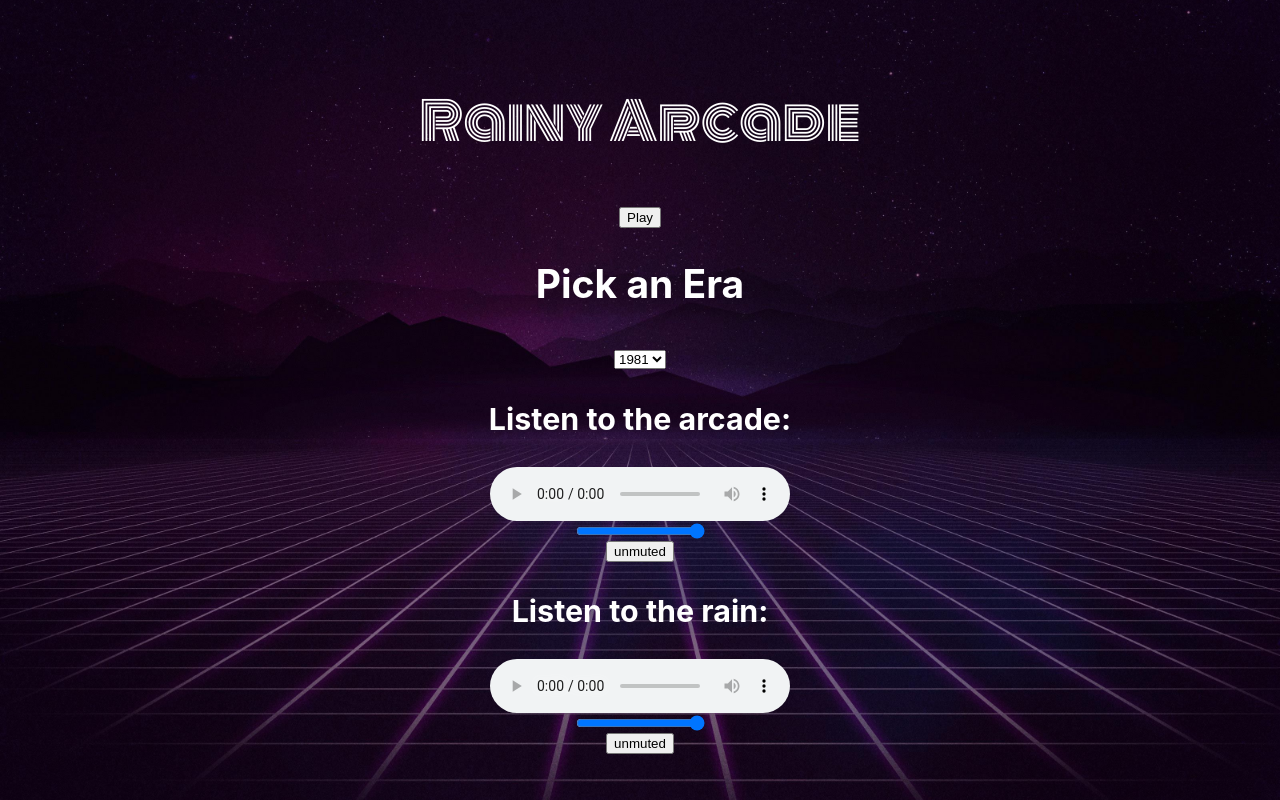
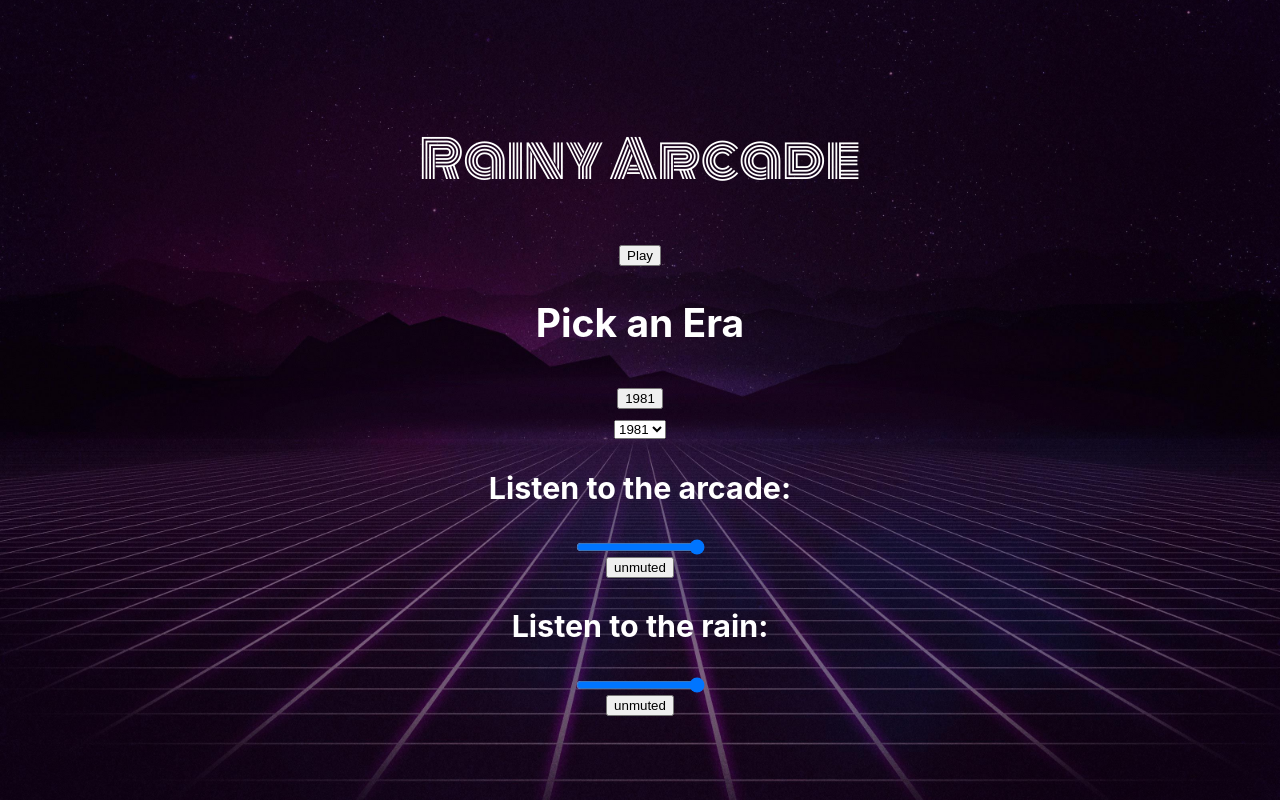
Before and after one commit to aapljack/rainy-arcade, a React (Create React App) app: page / in a window 1280 px wide. Built offline with nearby package versions, Linux system fonts and the light colour scheme.

Commit message:
WIP. Got the audio playing via the button on the arcadeAudio component. WIP on dropdown menu.

```diff
--- a/src/components/arcadeAudio.jsx
+++ b/src/components/arcadeAudio.jsx
@@ -1,6 +1,6 @@
 import React, { useState } from 'react';
 import AudioPlayer from './audioPlayer';
-// import DropdownMenu from './dropdownMenu';
+import DropdownMenu from './dropdownMenu';
 import arcade81 from '../audio/arcade.mp3';
 import arcade83 from '../audio/arcade83.mp3';
 import arcade86 from '../audio/arcade86.mp3';
@@ -8,13 +8,13 @@ import arcade92 from '../audio/arcade92.mp3';
 import rain from '../audio/main-thunder.mp4';
 
 function ArcadeAudio() {
-  // const arcadeList = [
-  //   { title: '1981', audioSrc: arcade81 },
-  //   { title: '1983', audioSrc: arcade83 },
-  //   { title: '1986', audioSrc: arcade86 },
-  //   { title: '1992', audioSrc: arcade92 }
-  // ];
-  // const [list, setList] = useState(arcadeList);
+  const arcadeList = [
+    { title: '1981', audioSrc: arcade81 },
+    { title: '1983', audioSrc: arcade83 },
+    { title: '1986', audioSrc: arcade86 },
+    { title: '1992', audioSrc: arcade92 }
+  ];
+  const [list, setList] = useState(arcadeList);
   const [play, setPlay] = useState(false);
   const [audio, setAudio] = useState(arcade81);
 
@@ -27,14 +27,19 @@ function ArcadeAudio() {
     setPlay(m => !m);
   }
 
+  function callbackFunction(childData) {
+    updateAudio(childData);
+    console.log(`Callback function called from child: ${childData}`);
+  }
+
   return (
     <>
       <div>
         <h1>Rainy Arcade</h1>
         <button
-          onClick={(e) => playAudio()}>Play</button>
+          onClick={(e) => playAudio()}> {play ? "Stop" : "Play"}</button>
         <h2>Pick an Era</h2>
-        {/* <DropdownMenu title="Select Era" list={list} /> */}
+        <DropdownMenu title="Select Era" list={list} parentCallback={callbackFunction} />
         <select
           name="arcade_year"
           value={audio}
--- a/src/components/audioPlayer.jsx
+++ b/src/components/audioPlayer.jsx
@@ -1,23 +1,20 @@
-import React, { useState, useEffect } from 'react';
+import React, { useState, useEffect, useRef } from 'react';
 
 function AudioPlayer(props) {
   const [volume, setVolume] = useState(1);
   const [muted, setMuted] = useState(false);
-  const audioPlayer = document.getElementById(props.audioName);
-  // const audioPlayer = new Audio(props.audioSrc);
+  const [audioPlayer, setAudioPlayer] = useState(null);
+  const myRef = useRef();
 
   useEffect(() => {
-  console.log('audioPlayer:', audioPlayer);
-
+    setAudioPlayer(document.getElementById(props.audioName));
     if (props.playAudio === true) {
-      audioPlayer.play();
-      console.log('Playing:', props.playAudio);
+      myRef.current.click();
+      myRef.current.play();
     } else {
-      // audioPlayer.pause();
-      console.log('Playing:', props.playAudio);
+      myRef.current.pause();
     }
-  });
-
+  }, [props.audioName, props.playAudio]);
 
   function changeVolume(e) {
     setVolume(e.target.valueAsNumber)
@@ -25,16 +22,10 @@ function AudioPlayer(props) {
     console.log('Volume:', volume);
   }
 
-  // audioPlayer.addEventListener("canplaythrough", () => {
-  //   /* the audio is now playable; play it if permissions allow */
-  //   console.log('Can Play Through');
-  //   audioPlayer.play();
-  // });
-
   return (
     <>
       <h3>{props.audioTitle}</h3>
-      <audio controls src={props.audioSrc} id={props.audioName} muted={muted}>
+      <audio ref={myRef} src={props.audioSrc} id={props.audioName} muted={muted} loop>
         Your browser does not support the
         <code>audio</code> element.
       </audio>
--- a/src/components/dropdownMenu.jsx
+++ b/src/components/dropdownMenu.jsx
@@ -1,6 +1,8 @@
 import React, { Component } from 'react'
 
-export default class dropdownMenu extends Component {
+export default class dropdownMenu extends Component {sendData = () => {
+  this.props.parentCallback("arcade86");
+}
   constructor(props) {
     super(props)
     this.state = {
@@ -8,6 +10,7 @@ export default class dropdownMenu extends Component {
       headerTitle: this.props.list[0].title
     }
   }
+
   render() {
     const { isListOpen, headerTitle } = this.state;
     const { list } = this.props;
@@ -33,13 +36,13 @@ export default class dropdownMenu extends Component {
           className="dd-header"
           onClick={toggleList}
         >
-          <div className="dd-header-title">{headerTitle}</div>
+          {headerTitle}
 
         </button>
         {isListOpen && (
           <ul className="dd-list">
             {list.map((item, index) => (
-              <li className="dd-list-item" key={index}>
+              <li className="dd-list__item" key={index}>
                 <button
                   type="button"
                   onClick={() => this.selectItem(item)}
```
